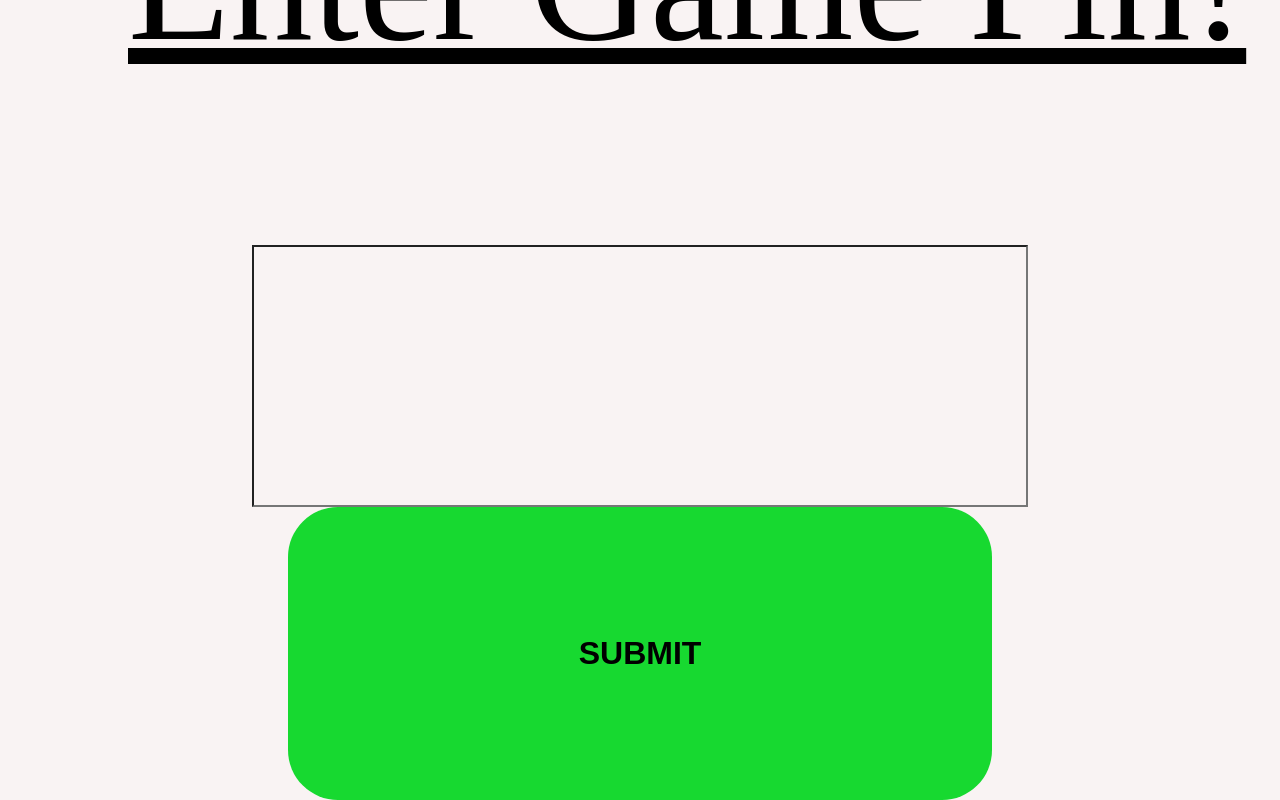
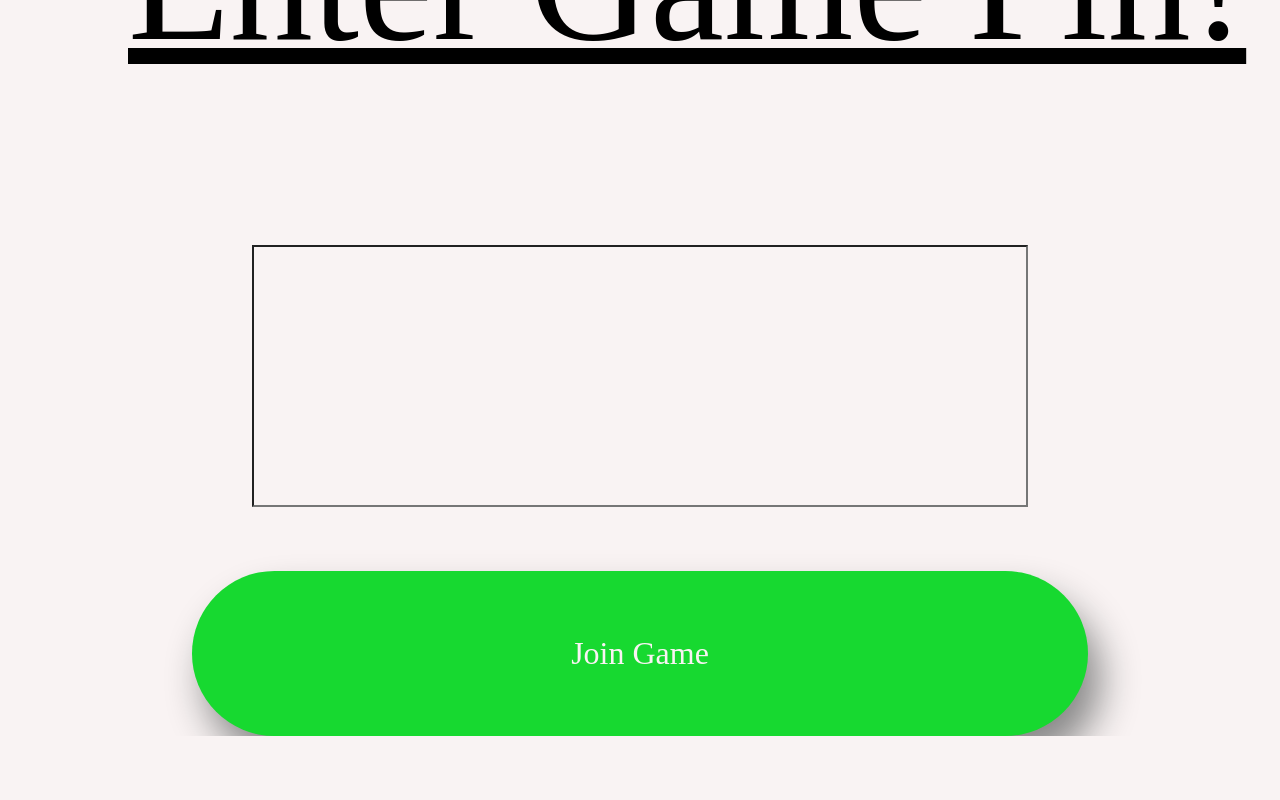
Before and after one commit to albintillas/flakdagsappen, a React (Create React App) app: page /joingame in a window 1280 px wide. Shown: the part 654-1454 px from the top of the page. After the commit the page ends 1390 px from the top, so only its background shows below. Built offline with nearby package versions, Linux system fonts and the light colour scheme.

Commit message:
Ändringar

```diff
--- a/src/components/Button.js
+++ b/src/components/Button.js
@@ -7,7 +7,7 @@ const Button = ({ text, buttonColor, textColor,textDecoration ,action }) =>{
 
     return(
 
-       // <Link to={"/" + action}>
+       <Link to={"/" + action}>
             <button type='submit' onclick = {action} style={{
 
                 backgroundColor: buttonColor,
@@ -17,16 +17,17 @@ const Button = ({ text, buttonColor, textColor,textDecoration ,action }) =>{
                 textTransform: "uppercase",
                 fontWeight: "700",
                 textDecoration: "none",
-                padding: "10%",
-                borderRadius: "50px",
+                padding: "5%",
+                borderRadius: "15vw",
                 border: "none",
                 cursor: "pointer",
                 height: "75%",
-                width: "55%"
+                width: "55%",
+                boxShadow: "1vw 2vw 3vw #888888",
             }}>
                 {text}
             </button>
-       //<Link>
+        </Link>
     )
 }
 export default Button
--- a/src/components/PinInput.js
+++ b/src/components/PinInput.js
@@ -34,20 +34,22 @@ function PinInput() {
             <form onSubmit={submitHandler}>
                 <input style={{width: '60vw', height: '20vw', fontSize: '13vw', textAlign: 'center', letterSpacing: '2vw'}}
                 type="text" name="password" value={pin} onChange={changeHandler}/><br/>
-                <input type="submit" name="submit" style={{
+
+                <input type="submit" name="submit" value="Join Game" style={{
+                    fontFamily: 'Noto Serif JP serif',
                     backgroundColor: "#17D930",
-                    color: "black",
-                    textDecoration: "bold",
+                    color:'#F9F3F3',
                     fontSize: "200%",
-                    textTransform: "uppercase",
-                    fontWeight: "700",
                     textDecoration: "none",
-                    padding: "10%",
-                    borderRadius: "50px",
+                    padding: "5%",
+                    borderRadius: "15vw",
                     border: "none",
                     cursor: "pointer",
                     height: "75%",
-                    width: "55%"
+                    width: "70%",
+                    marginTop: "5%",
+                    boxShadow: "1vw 2vw 3vw #888888"
+
                     }}/>
             </form>
           </center>
```
Also changed, not shown: src/pages/JoinGamePage.js (+7 -1 lines).
